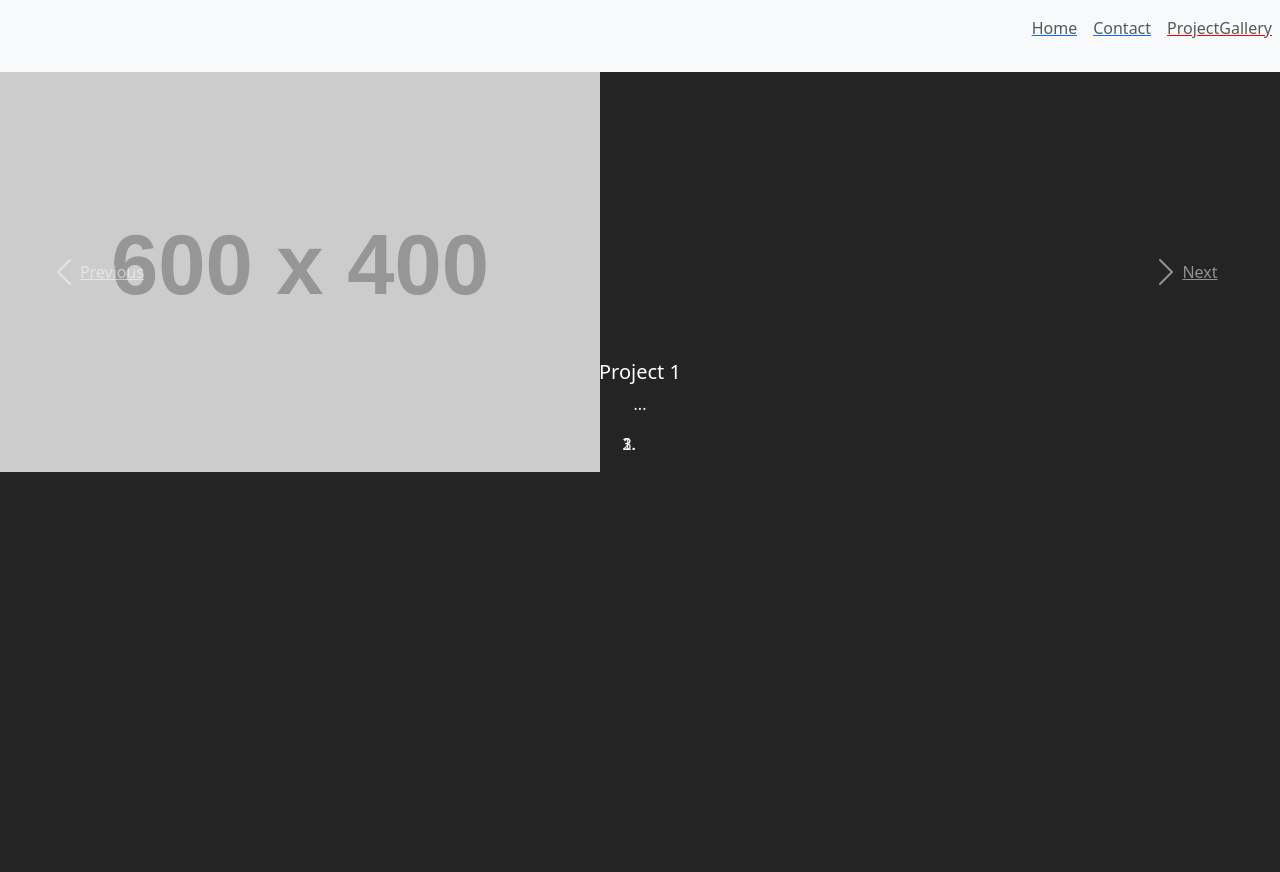
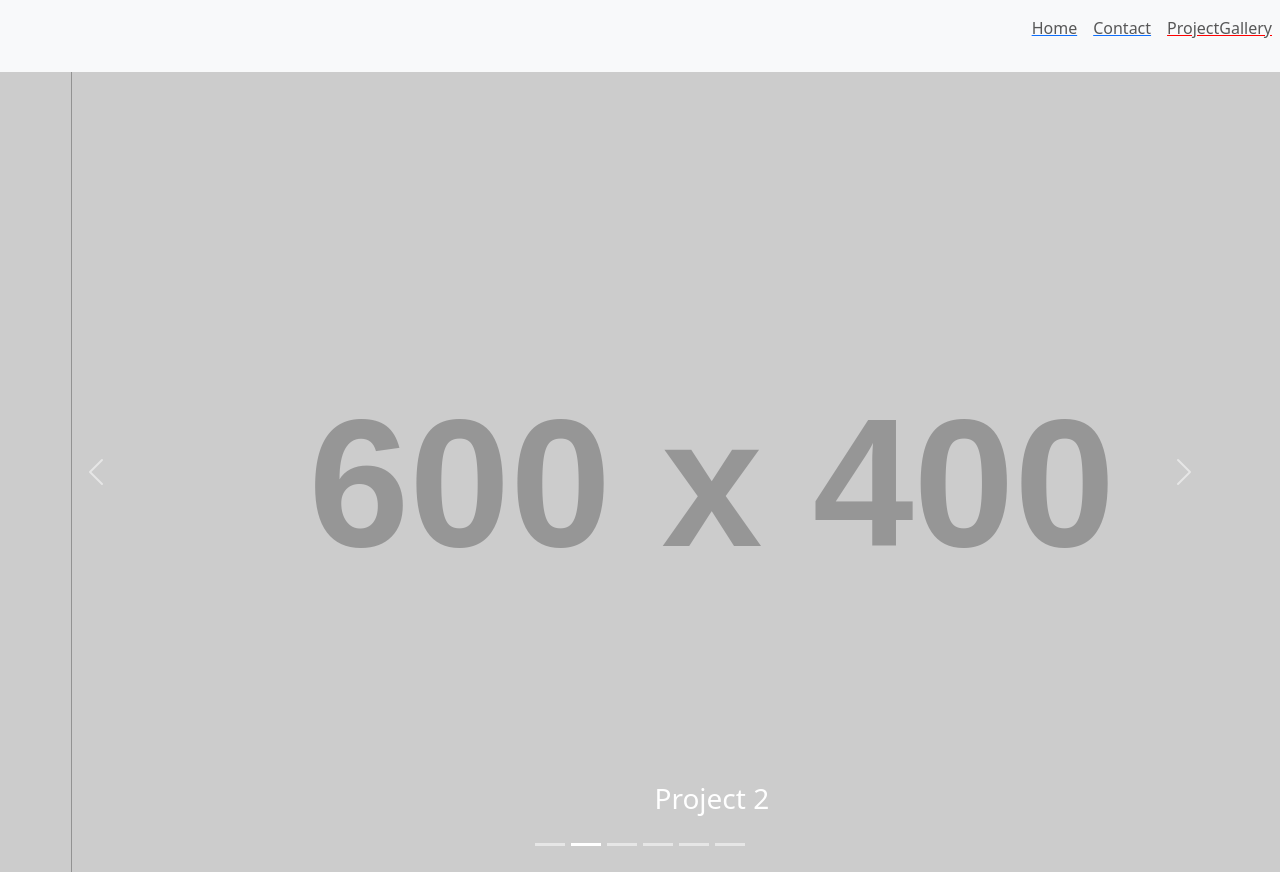
Before and after one commit to josh484/react-portfolio, a React (Vite) app: page /projectgallery in a window 1280 px wide. Built offline with nearby package versions, Linux system fonts and the light colour scheme; the HTML template or start-up script is replaced by a standard one.

Commit message:
fixed project carousel by mapping it only on gallery

```diff
--- a/src/App.css
+++ b/src/App.css
@@ -1,6 +1,10 @@
 
 
-#carousel{
-    border-top: 200px;
+.carousel-inner{
+    height: 800px;
+    display: flex;
+}
 
+.projectImage{
+   width: 100%;
 }
--- a/src/App.jsx
+++ b/src/App.jsx
@@ -8,7 +8,7 @@ import Project from './components/Project'
 import ProjectGallery from './components/ProjectGallery'
 
 function App() {
-  const [count, setCount] = useState(0)
+
 
   return (
     <>
--- a/src/components/Project.jsx
+++ b/src/components/Project.jsx
@@ -1,33 +1,20 @@
 import React from 'react';
-
+import Carousel from 'react-bootstrap/Carousel';
 
 function Project(prop) {
-    if (prop.id == 1){
-        return (
-            <>
-            <div className="carousel-item active">
-                <img src={prop.image} alt="..."/>
-                    <div className="carousel-caption d-none d-md-block">
-                        <h5>{prop.name}</h5>
-                        <p>...</p>
-                    </div>
-            </div>
-        </>
-        )
-    }
-    else{
+
     return (
         <>
-            <div className="carousel-item">
-                <img src={prop.image} alt="..."/>
-                    <div className="carousel-caption d-none d-md-block">
-                        <h5>{prop.name}</h5>
-                        <p>...</p>
-                    </div>
-            </div>
-        </>
+            <Carousel.Item>
+            <img src={prop.image} text={prop.name} />
+                <Carousel.Caption>
+                    <h3>Third slide label</h3>
+                    <p>{prop.description}</p>
+                </Carousel.Caption>
+            </Carousel.Item>
+            </>
     )
-    }
+
 }
 
 export default Project
--- a/src/components/ProjectGallery.jsx
+++ b/src/components/ProjectGallery.jsx
@@ -5,38 +5,31 @@ import Carousel from 'react-bootstrap/Carousel';
 
 function ProjectGallery() {
     const [projects, setProjects] = useState(Data);
+    const [index, setIndex] = useState(0);
+
+    const handleSelect = (selectedIndex) => {
+        setIndex(selectedIndex);
+    };
+
     return (
-        <div id ='carousel'>
-            <div id="carouselExampleIndicators" className="carousel slide" data-ride="carousel">
-                <ol className="carousel-indicators">
-                    <li data-target="#carouselExampleIndicators" data-slide-to="0" className="active"></li>
-                    <li data-target="#carouselExampleIndicators" data-slide-to="1"></li>
-                    <li data-target="#carouselExampleIndicators" data-slide-to="2"></li>
-                </ol>
-                <div className="carousel-inner">
-                    {projects.map((projects) => (
-                        <Project
-                            id={projects.id}
-                            key={projects.id}
-                            name={projects.name}
-                            image={projects.image}
-                            description={projects.description}
+        <Carousel activeIndex={index} onSelect={handleSelect}>
+                {projects.map(projects => (
+                    <Carousel.Item key={projects.id}>
+                        <img
+                            className="projectImage"
+                            src={projects.image}
+                            alt={projects.name}
                         />
-                    ))}
-                </div>
-                <a className="carousel-control-prev" href="#carouselExampleIndicators" role="button" data-slide="prev">
-                    <span className="carousel-control-prev-icon" aria-hidden="true"></span>
-                    <span className="sr-only">Previous</span>
-                </a>
-                <a className="carousel-control-next" href="#carouselExampleIndicators" role="button" data-slide="next">
-                    <span className="carousel-control-next-icon" aria-hidden="true"></span>
-                    <span className="sr-only">Next</span>
-                </a>
-            </div>
-        </div>
+                        <Carousel.Caption>
+                            <h3>{projects.name}</h3>
+                            <p>{projects.content}</p>
+                        </Carousel.Caption>
+                    </Carousel.Item>
+                ))}
+        </Carousel>
+    )
 
 
-    )
 }
 
 
--- a/src/index.css
+++ b/src/index.css
@@ -1,6 +1,7 @@
-body > #root > div {
+html, body, #root {
   height: 100vh;
-  color-scheme: light dark;
-  color: rgba(255, 255, 255, 0.87);
-  background-color: #242424;
+  margin: 0;
+  padding: 0;
+
+  background-color: black;
 }
```
Also changed, not shown: src/components/something.jsx (added, +34 -0 lines).
